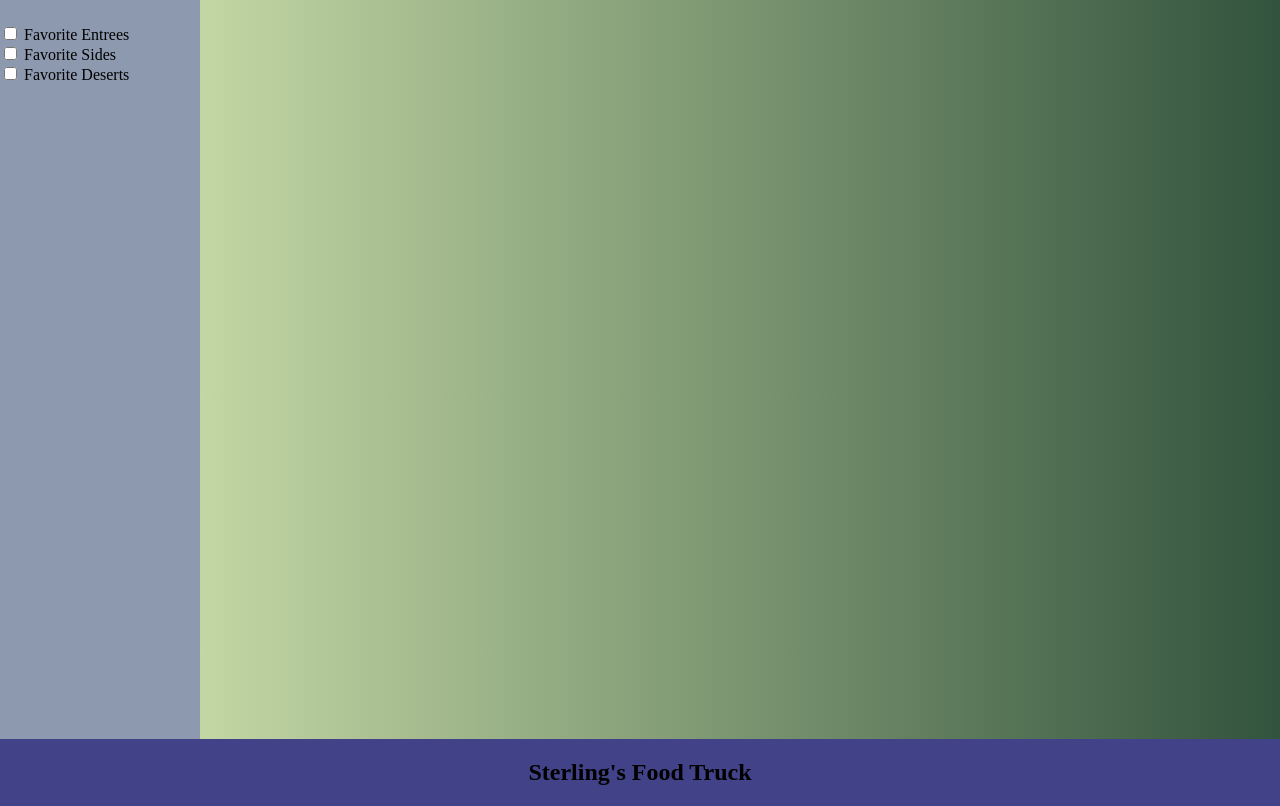
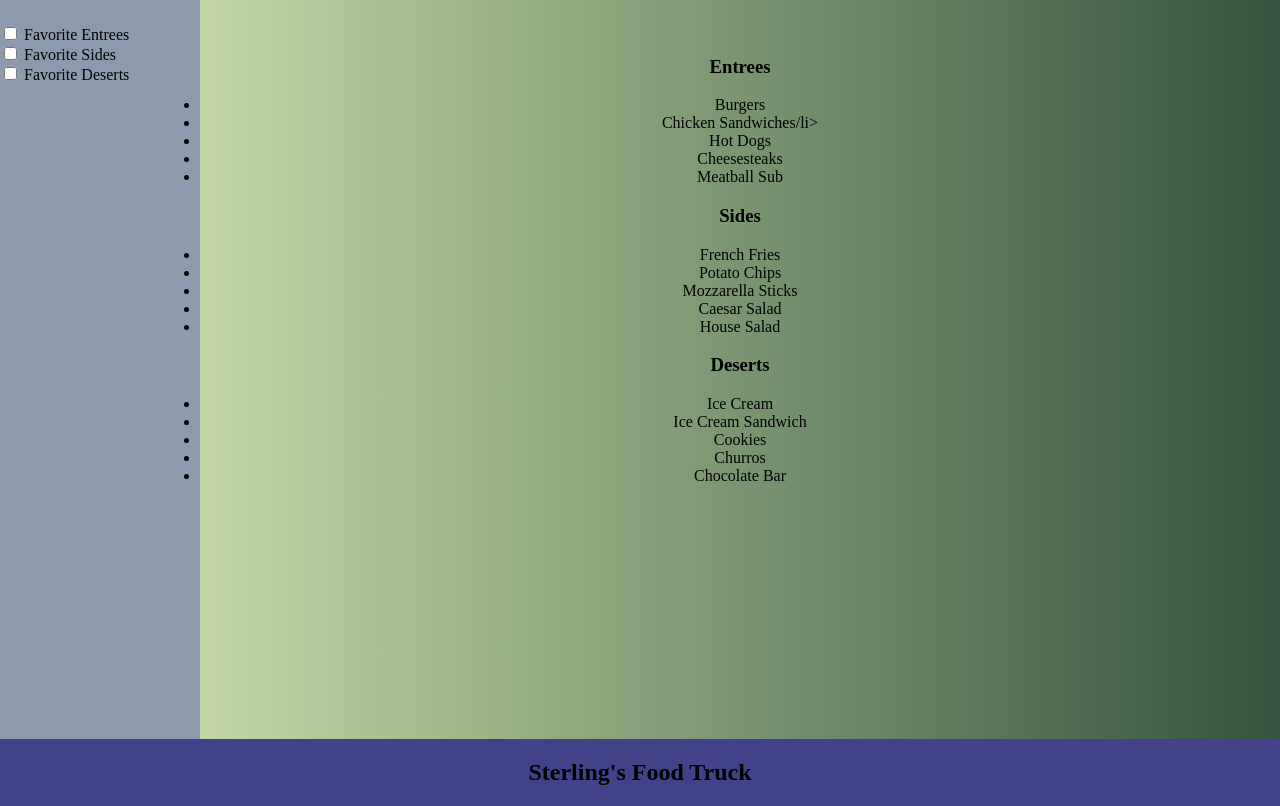
Before and after one commit to srbech/srbech.github.io, a plain HTML site: page menu.html in a window 1280 px wide. Shown: the part 111-917 px from the top of the page. Drawn offline with Linux system fonts and the light colour scheme.

Commit message:
menu lists

```diff
--- a/menu.html
+++ b/menu.html
@@ -27,11 +27,42 @@
         <br/>
         <input type="checkbox" id="fav_desert">
         <label>Favorite Deserts</label>
+
     </div>
 
     <h1>Menu</h1>
     </br>
 
+    <div id="entrees">
+        <h3>Entrees</h3>
+           <ul>
+                <li>Burgers</li>
+                <li>Chicken Sandwiches/li>
+                <li>Hot Dogs</li>
+                <li>Cheesesteaks</li>
+                <li>Meatball Sub</li>
+           </ul>
+      </div>
+      <div id="sides">
+        <h3>Sides</h3>
+           <ul>
+                <li>French Fries</li>
+                <li>Potato Chips</li>
+                <li>Mozzarella Sticks</li>
+                <li>Caesar Salad</li>
+                <li>House Salad</li>
+           </ul>
+      </div>
+      <div id="deserts">
+        <h3>Deserts</h3>
+           <ul>
+                <li>Ice Cream</li>
+                <li>Ice Cream Sandwich</li>
+                <li>Cookies</li>
+                <li>Churros</li>
+                <li>Chocolate Bar</li>
+           </ul>
+      </div>
 
     <footer>
         <h2>Sterling's Food Truck</h2>
```
